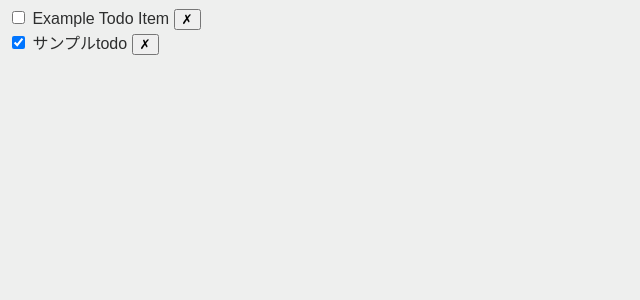
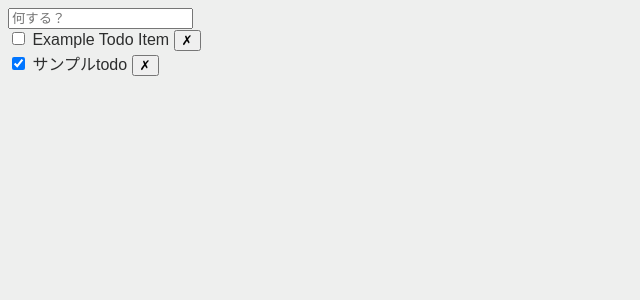
Before and after one commit to tris5572/todomvc-svelte, a Svelte app: page / in a window 1280 px wide. Shown: the top 300 px of the page, without its empty margins (0-640 px from the left). Built offline with nearby package versions, Linux system fonts and the light colour scheme.

Commit message:
feat: 追加機能を実装

```diff
--- a/src/App.svelte
+++ b/src/App.svelte
@@ -1,4 +1,5 @@
 <script lang="ts">
+  import Add from "./lib/Add.svelte";
   import Item from "./lib/Item.svelte";
   import type { Todo } from "./lib/types";
 
@@ -7,6 +8,11 @@
     { id: 2, title: "サンプルtodo", completed: true },
   ]);
 
+  /** TODO アイテムを追加する */
+  function addTodo(todo: Todo) {
+    todos.push(todo);
+  }
+
   /** 指定した ID の TODO アイテムを削除する */
   function deleteTodo(id: number) {
     todos = todos.filter((t) => t.id !== id);
@@ -14,6 +20,7 @@
 </script>
 
 <main>
+  <Add onAdd={addTodo} />
   <div>
     <!-- `#each todos as todo` だと、todo が一時的な参照になって更新できないためインデックスアクセスする -->
     {#each todos as _, i}
--- /dev/null
+++ b/src/lib/Add.svelte
@@ -0,0 +1,23 @@
+<script lang="ts">
+  import type { KeyboardEventHandler } from "svelte/elements";
+  import type { Todo } from "./types";
+
+  type Props = { onAdd: (todo: Todo) => void };
+
+  let { onAdd }: Props = $props();
+
+  /**
+   * エンターキー押下時、有効な文字列が入力されていたら TODO として追加する
+   */
+  const handleKeyDown: KeyboardEventHandler<HTMLInputElement> = (e) => {
+    const value = e.currentTarget.value.trim();
+    if (e.key === "Enter" && value !== "") {
+      onAdd({ id: Date.now(), title: value, completed: false });
+      e.currentTarget.value = ""; // 入力値をクリア
+    }
+  };
+</script>
+
+<div>
+  <input type="text" placeholder="何する？" onkeydown={handleKeyDown} />
+</div>
```
